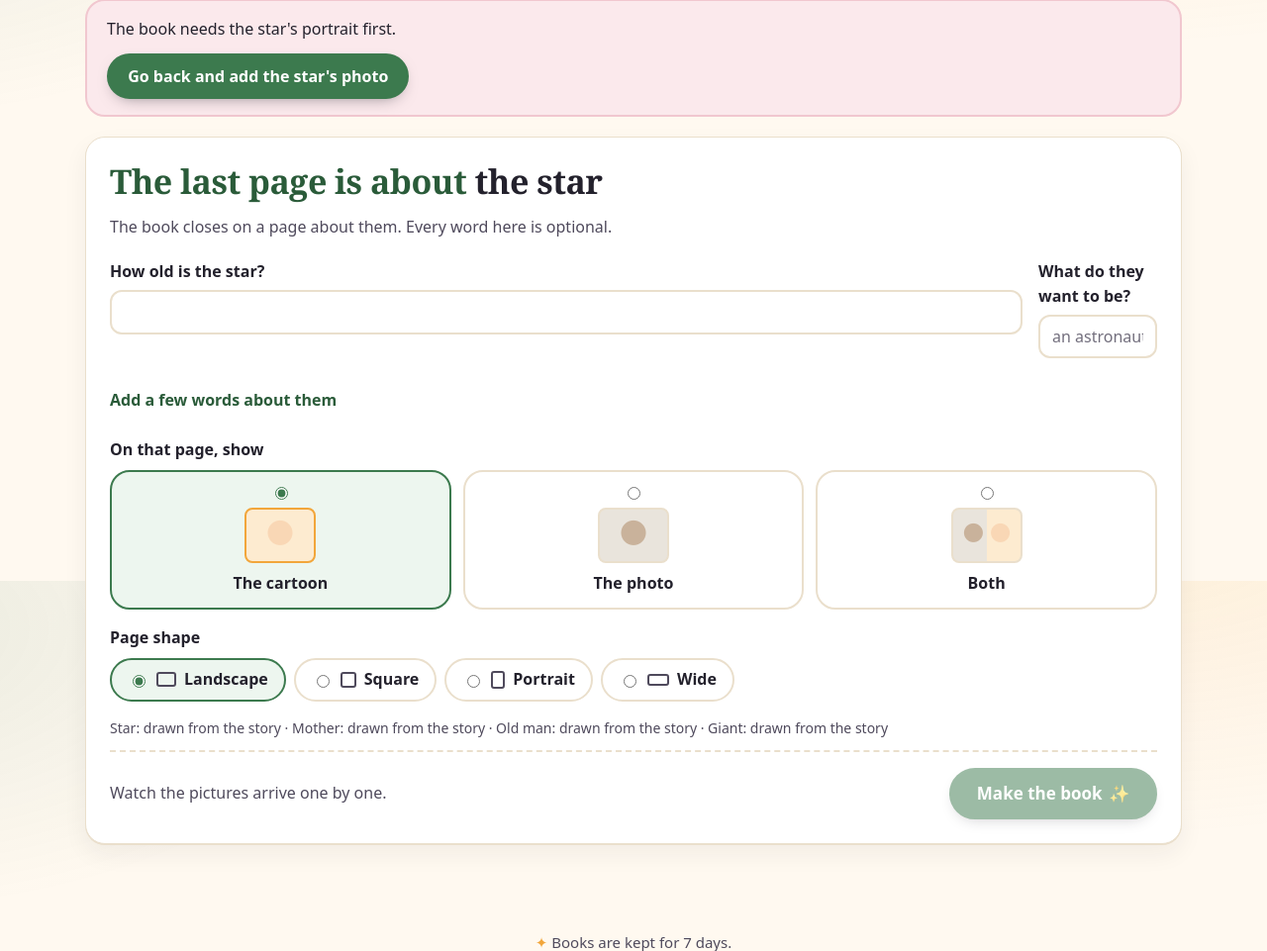
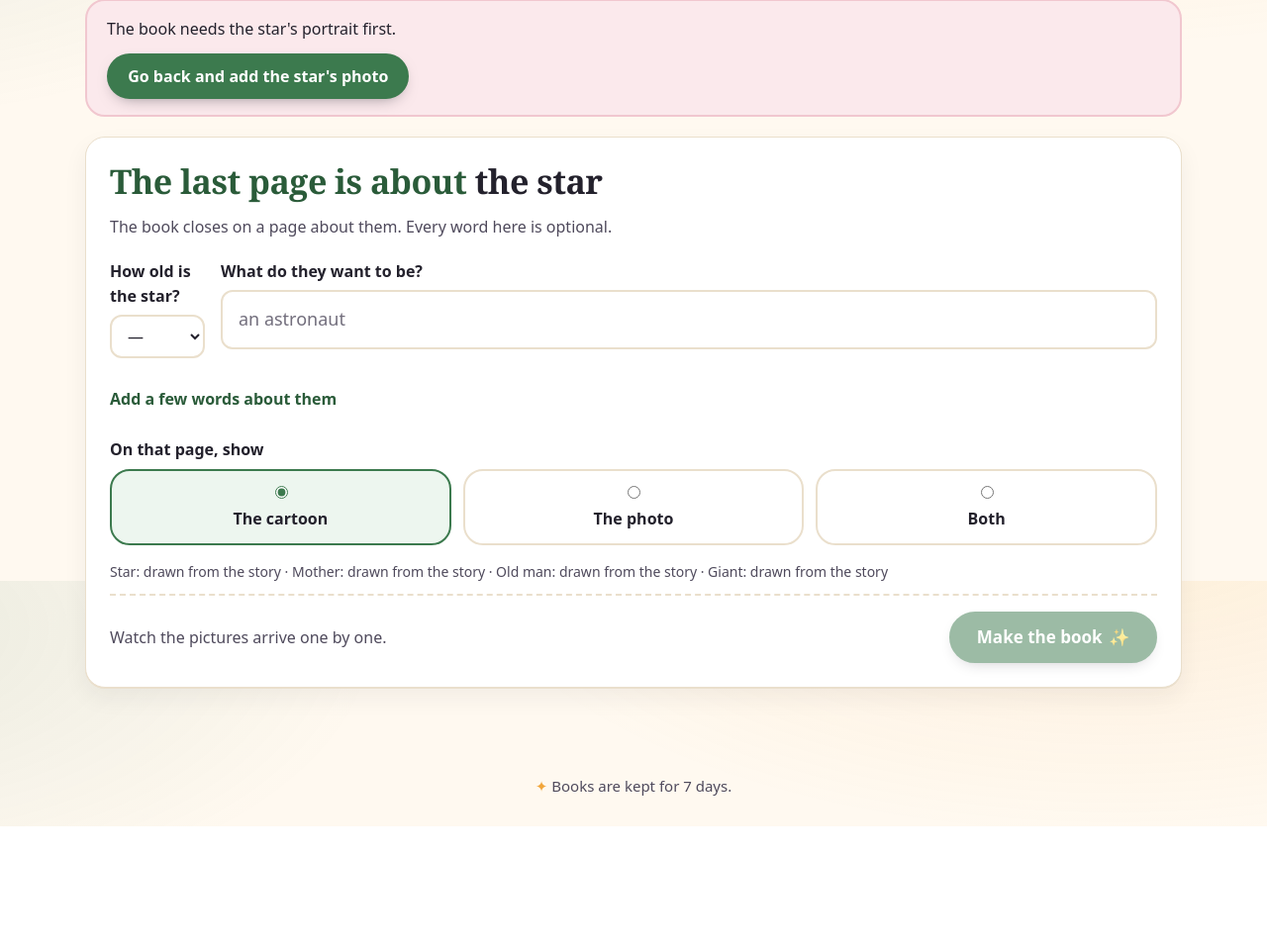
Before and after one commit to SYKhayyat/jack-and-the-beanstalk-book, a FastAPI app: page /stories/jack_and_the_beanstalk/about in a window 1280 px wide. Shown: the part 213-1174 px from the top of the page at 99% size. After the commit the page ends 1048 px from the top, so only its background shows below. Run offline with FastAPI, Linux system fonts and the light colour scheme; some libraries are stand-ins or nearby versions; some web fonts are replaced.

Commit message:
fix(book): number age picker, bigger goal field, no shape pick; faster limits; seat the giant; moderation fallback
- about page: age is a number select, goal field is wider, picker illustrations and page-shape pick removed (plates fix the shape)
- dismissible flash notices; warmer page paper; stacked cover is full page size
- generation limits raised (12 concurrent, 120/min)
- harp by the table; giant stays seated with boots in front of the chair, never under the table or floating (prompts, reviewer, judge)
- reviewer: one short retry, cooldown after failures; a moderation block keeps the best earlier attempt instead of failing the book

Co-Authored-By: Claude Sonnet 5.5 <noreply@anthropic.com>

```diff
--- a/app/config.py
+++ b/app/config.py
@@ -247,7 +247,7 @@ class Settings(BaseSettings):
         ),
     )
     max_concurrent_generations: int = Field(
-        default=2,
+        default=12,
         ge=1,
         le=64,
         description=(
@@ -257,7 +257,7 @@ class Settings(BaseSettings):
         ),
     )
     max_generations_per_minute: int = Field(
-        default=30,
+        default=120,
         ge=1,
         le=10_000,
         description="Per-client abuse brake for billable generation requests.",
--- a/app/prompts.toml
+++ b/app/prompts.toml
@@ -469,7 +469,7 @@ page_world = """THE PROPS AND PLACES (fixed designs: whenever one appears it is
 - The beanstalk: one twisting green stalk as thick as an old oak trunk — wider than the cottage door — with broad heart-shaped leaves, rising from the garden to the right of the cottage out of a low ring of grey fieldstones. After it is cut, a broad flat cut stump stays inside that stone ring.
 - The cloud country: rolling white cloud-banks firm enough to walk on, the top of the beanstalk at the right-hand side, the castle far across the plain to the left.
 - The castle: one grey stone castle with exactly three round towers with pointed slate roofs, the tallest in the middle, and a great arched wooden door; never more towers, never fewer.
-- The giant's kitchen: a vast stone hall, always arranged the same way: the towering hearth with giant iron pots on the left wall, the great oak table in the middle with the giant's high-backed chair on its near side, a wooden perch over a nest of straw in the right-hand corner, the great door in the right wall, one high narrow window. Everything is built to the giant's size: the tabletop is far above the child's head, the chair seat is higher than the child, and when the giant sits, his legs are under the table.
+- The giant's kitchen: a vast stone hall, always arranged the same way: the towering hearth with giant iron pots on the left wall, the great oak table in the middle with the giant's high-backed chair on its near side, a wooden perch over a nest of straw in the right-hand corner, the great door in the right wall, one high narrow window. Everything is built to the giant's size: the tabletop is far above the child's head, the chair seat is higher than the child, and when the giant sits, he sits upright on the chair, pulled back from the table, his boots flat on the floor in FRONT of the chair with the chair standing solid behind his legs — his legs are never under the table and never inside or through the chair.
 - The giant's gold: a small round leather drawstring purse about the size of a loaf of bread, its open mouth brimming with gold coins, heavy with them — a child carries it hugged in both arms, leaning back with the effort; loose coins are flat round gold coins that lie flat where they fall.
 - The giant's spoon: one bowl at one end and one plain handle at the other.
 - The hen: a real, realistic plump brown farm hen with golden-brown feathers, a bright red comb and natural yellow scaly legs with three forward toes and one back toe; never toy-like.
@@ -477,7 +477,7 @@ page_world = """THE PROPS AND PLACES (fixed designs: whenever one appears it is
 - The harp: a small golden lap harp about as tall as the child's body from shoulders to waist, with silver strings and a brown leather carrying strap; it sings by itself and nobody plays it. Once {name} has it, {subject} carries it on {possessive} back by that strap.
 - The axe: an old garden axe with a worn wooden handle about as long as the child's arm and a single grey iron head.
 - Milky-White: Milky-White is the family's cow, and she is an animal: an ordinary white dairy cow with a calm, gentle face, a soft pink muzzle, small short horns and a long tufted tail — the same plain white cow, unchanged, on every page she appears. She is never drawn with human features, clothes, hands or a human face."""
-page_rules = ["Milky-White the cow is the same white cow everywhere she appears: a plain white coat, unchanged from page to page, at whatever distance the scene shows her.", "The giant is never a larger copy of the old man: a different age, a different face, a different beard and a different build.", "In the giant's kitchen the camera is at floor level and the giant is so vast that the frame cuts him off: only his boots and legs show, rising out of the top of his slot, and his body and face are never in the picture. The child is small beside the furniture.", "In this tale the world works the same way: a climber's hands grip the beanstalk, the axe blade bites into the trunk it is cutting, no hand sinks into the harp's strings, no coins pass through the purse, and the gold is real gold."]
+page_rules = ["Milky-White the cow is the same white cow everywhere she appears: a plain white coat, unchanged from page to page, at whatever distance the scene shows her.", "The giant is never a larger copy of the old man: a different age, a different face, a different beard and a different build.", "In the giant's kitchen the camera is at floor level and the giant is so vast that the frame cuts him off: only his boots and legs show, rising out of the top of his slot, and his body and face are never in the picture. His boots and shins are drawn in front of the chair or in clear floor space beside it, on the floor: never beneath the table, never overlapping or passing through the chair or its legs. The child is small beside the furniture.", "In this tale the world works the same way: a climber's hands grip the beanstalk, the axe blade bites into the trunk it is cutting, no hand sinks into the harp's strings, no coins pass through the purse, and the gold is real gold."]
 
 [stories.jack_and_the_beanstalk.places]
 cottage = "the cottage — a small single-storey cottage of grey fieldstone under a golden thatched roof, one tall square stone chimney with a square cap at its left end and no chimney pot, one square window with a wooden shutter to the left of the door and no flower box, a weathered blue-green plank door with an iron handle and a stone step, a vegetable garden in front with a path of flat stones, and a low wooden picket fence with exactly one gate, standing alone at the end of a dirt lane."
@@ -605,7 +605,7 @@ Report exactly one JSON object and nothing else, in this shape:
 - "face_obscured": a face is hidden, cut off at the frame edge, or turned away in a way that loses the character
 - "frightening": blood, a wound, a weapon being used or pointed at someone, an attack in progress, or a child shown in real terror. A tool lying about, or used for the job the description says (an axe chopping a tree), is not a weapon. The story's villain (a wolf, a giant) may look sly, cross or toothy in a friendly cartoon way; that alone is not frightening
 - "wrong_counts": a number the description states and the story depends on (five beans, three bears) is clearly wrong
-- "deformed": extra or missing limbs, extra fingers, fused hands, doubled feet, or a body that reads as broken
+- "deformed": extra or missing limbs, extra fingers, fused hands, doubled feet, or a body that reads as broken, legs or a body passing through a chair, table or other solid object, a figure wedged under a table instead of beside it, or a figure floating in the air with nothing holding it
 - "collage": more than one picture in the frame — a grid of tiles, panels, a storyboard, a character sheet, or the same person shown more than once
 - "other": something else a parent would notice that makes this a bad page; say what in the note
 
--- a/app/routes/web.py
+++ b/app/routes/web.py
@@ -4,7 +4,7 @@ One flow, one screen per step (``docs/ui-redesign-plan.md``):
 
     /                               the shelf — choose a book
     /stories/{story}/studio         give the characters faces
-    /stories/{story}/about          say who it is for, choose the page shape
+    /stories/{story}/about          say who it is for
     /books/{book_id}                watch it being drawn, then read and keep it
 
 Every page shares one header (wordmark, My books, wallet, sign out) built by
@@ -22,7 +22,6 @@ from fastapi.templating import Jinja2Templates
 from app.dependencies import ContainerDep
 from app.models import (
     ApparentAge,
-    AspectRatio,
     Expression,
     HairColour,
     HairStyle,
@@ -51,14 +50,6 @@ from app.stories import shelf as shelf_cards
 __all__ = ["page_chrome", "router"]
 
 router = APIRouter(tags=["web"])
-
-#: The page shapes the About screen offers, in the order a person thinks of them.
-_PAGE_SHAPES = (
-    (AspectRatio.LANDSCAPE, "Landscape"),
-    (AspectRatio.PORTRAIT, "Square"),
-    (AspectRatio.TALL, "Portrait"),
-    (AspectRatio.CINEMATIC, "Wide"),
-)
 
 _ABOUT_PHOTO_LABELS = (
     (AboutPhotoChoice.CARTOON, "The cartoon"),
@@ -163,12 +154,10 @@ def about_screen(
 ) -> HTMLResponse:
     """The last step: the words for the last page, its picture, and Make the book.
 
-    The page shape is offered only when the story leaves it open; a plated
-    story's pages are its plates' shape.
+    There is no page-shape choice: every page is the plates' shape.
     """
     story, edition = _startable_or_404(container, story_key)
     chrome = page_chrome(container, session, request)
-    rules = story_rules(edition)
     return _render(
         request,
         "about_page.html",
@@ -177,8 +166,6 @@ def about_screen(
             "story": story,
             "steps": _steps(edition),
             "names": dict(edition.names),
-            "page_shapes": _PAGE_SHAPES if rules.page_shape is None else (),
-            "default_shape": rules.defaults().aspect_ratio,
             "about_photo_choices": _ABOUT_PHOTO_LABELS,
             "cast": [
                 ("star", "Star"),
--- a/app/services/decision_judge.py
+++ b/app/services/decision_judge.py
@@ -78,7 +78,10 @@ QUESTIONS: Mapping[str, str] = {
     ),
     "deformed": (
         "Does any figure have extra or missing limbs, extra fingers, fused hands, "
-        "doubled feet, or a body that reads as broken?"
+        "doubled feet, a body that reads as broken, a body or legs passing "
+        "through a chair, table or other solid object, a figure squeezed under a "
+        "table instead of beside it, or a figure floating with nothing under or "
+        "holding it?"
     ),
     "collage": (
         "Is the frame more than one picture: a grid of tiles, panels, a character "
--- a/app/services/pdf.py
+++ b/app/services/pdf.py
@@ -78,7 +78,7 @@ _MARGIN_CAP = 0.50  # the margin may take this fraction of the art height before
 
 # The page's paper. Public because the template check samples the drawn page
 # against it (tests/test_page_template.py), not because callers may change it.
-PAPER_RGB = (250, 246, 236)
+PAPER_RGB = (244, 234, 210)
 _INK = (64, 48, 32)
 _GOLD = (184, 142, 64)
 _SHADOW = (24, 16, 8)
--- a/app/services/reviewer.py
+++ b/app/services/reviewer.py
@@ -96,7 +96,7 @@ PASS_SCORE = 70
 #: that is how a reviewer quietly doubles its own cost. A failed call is not
 #: billed, so these retries cost nothing; a real run lost 6 of 49 reviews to
 #: them before this existed.
-_TRANSIENT_BACKOFF_SECONDS: tuple[float, ...] = (4.0, 12.0, 30.0)
+_TRANSIENT_BACKOFF_SECONDS: tuple[float, ...] = (3.0,)
 
 #: HTTP statuses that mean "try again shortly", not "this request is wrong".
 _TRANSIENT_CODES = frozenset({408, 429, 500, 502, 503, 504})
@@ -265,7 +265,7 @@ class GeminiReviewer:
         self,
         api_key: str,
         model: str = "gemini-3.1-flash-lite",
-        timeout_seconds: int = 60,
+        timeout_seconds: int = 20,
     ):
         if not api_key.strip():
             raise ReviewerUnavailable(
--- a/app/static/about.js
+++ b/app/static/about.js
@@ -1,5 +1,5 @@
 /* The About screen, the last step: the words for the last page, the picture
-   it shows, the page shape (when the story leaves it open), and the one
+   it shows, and the one
    button that starts the book. The name was asked first, in the studio, and
    is read from the same draft. Every field is optional; the only thing that
    can stop the book is a missing star portrait. */
@@ -43,7 +43,7 @@ function restoreFields() {
     if (saved[name] !== undefined) field(name).value = saved[name];
   }
   if (saved.details) document.getElementById("about-more").open = true;
-  for (const name of ["about_photo", "aspect_ratio"]) {
+  for (const name of ["about_photo"]) {
     if (!saved[name]) continue;
     const radio = form.querySelector(`input[name="${name}"][value="${saved[name]}"]`);
     if (radio) radio.checked = true;
@@ -58,7 +58,7 @@ function rememberFields() {
   // The name belongs to the studio's first step; keep it as it is.
   const about = { about_name: draft.about?.about_name || "" };
   for (const name of TEXT_FIELDS) about[name] = field(name).value;
-  for (const name of ["about_photo", "aspect_ratio"]) {
+  for (const name of ["about_photo"]) {
     about[name] = form.querySelector(`input[name="${name}"]:checked`)?.value || "";
   }
   draft.about = about;
@@ -123,7 +123,7 @@ async function startBook() {
     const value = field(key).value.trim();
     if (value) body.append(key, value);
   }
-  for (const key of ["about_photo", "aspect_ratio"]) {
+  for (const key of ["about_photo"]) {
     const value = form.querySelector(`input[name="${key}"]:checked`)?.value;
     if (value) body.append(key, value);
   }
--- a/app/static/chrome.js
+++ b/app/static/chrome.js
@@ -58,3 +58,14 @@ if (menu) {
     if (menu.open && !menu.contains(event.target)) menu.open = false;
   });
 }
+
+/* A flash message is a notice, not a fixture: it has a close button and
+   goes by itself after a few seconds. */
+for (const flash of document.querySelectorAll("[data-flash]")) {
+  const dismiss = () => {
+    flash.classList.add("fading");
+    setTimeout(() => flash.remove(), 400);
+  };
+  flash.querySelector(".flash-close")?.addEventListener("click", dismiss);
+  setTimeout(dismiss, 6000);
+}
--- a/app/static/style.css
+++ b/app/static/style.css
@@ -697,6 +697,22 @@ button.button {
   background: var(--marigold-soft);
   color: #7a4a06;
   font-size: 15px;
+  display: flex;
+  align-items: center;
+  justify-content: space-between;
+  gap: 12px;
+  transition: opacity 0.4s;
+}
+.flash.fading {
+  opacity: 0;
+}
+.flash-close {
+  border: 0;
+  background: none;
+  color: inherit;
+  font-size: 22px;
+  line-height: 1;
+  cursor: pointer;
 }
 
 /* --- book covers ------------------------------------------------------------------- */
@@ -1706,7 +1722,7 @@ dialog.modal form {
 }
 .about-fields {
   display: grid;
-  grid-template-columns: 1fr 120px;
+  grid-template-columns: 96px 1fr;
   gap: 14px 16px;
   margin: 20px 0;
 }
@@ -1714,6 +1730,10 @@ dialog.modal form {
   display: flex;
   flex-direction: column;
   gap: 6px;
+}
+.about-fields .field.grow input {
+  font-size: 18px;
+  padding: 14px 16px;
 }
 .about-fields .field.wide {
   grid-column: 1 / -1;
@@ -1744,48 +1764,6 @@ dialog.modal form {
 .choice-card input {
   accent-color: var(--bean);
 }
-.choice-picture {
-  width: 72px;
-  height: 56px;
-  border-radius: 8px;
-  background: var(--paper);
-  border: 2px solid var(--line);
-  position: relative;
-}
-.choice-cartoon {
-  background: radial-gradient(circle at 50% 45%, var(--skin) 0 12px, transparent 13px), var(--marigold-soft);
-  border-color: var(--marigold);
-}
-.choice-photo {
-  background: radial-gradient(circle at 50% 45%, var(--photo-ink) 0 12px, transparent 13px), var(--photo-soft);
-}
-.choice-both {
-  background:
-    radial-gradient(circle at 30% 45%, var(--photo-ink) 0 9px, transparent 10px),
-    radial-gradient(circle at 70% 45%, var(--skin) 0 9px, transparent 10px),
-    linear-gradient(90deg, var(--photo-soft) 50%, var(--marigold-soft) 50%);
-}
-.shapes .shape-icon {
-  display: inline-block;
-  border: 2px solid var(--ink-soft);
-  border-radius: 3px;
-}
-.shape-4x3 {
-  width: 20px;
-  height: 15px;
-}
-.shape-1x1 {
-  width: 16px;
-  height: 16px;
-}
-.shape-3x4 {
-  width: 14px;
-  height: 18px;
-}
-.shape-16x9 {
-  width: 22px;
-  height: 12px;
-}
 .locked-in {
   font-size: 14px;
   color: var(--ink-soft);
@@ -1831,7 +1809,7 @@ dialog.modal form {
    right). Before it runs, the stacked page simply takes the column's width. */
 
 .book-screen {
-  --page-paper: #faf6ec; /* the PDF's PAPER_RGB */
+  --page-paper: #f4ead2; /* the PDF's PAPER_RGB */
   --page-ink: #403020; /* the PDF's _INK */
   --page-gold: #b88e40; /* the PDF's _GOLD */
 }
@@ -1920,6 +1898,12 @@ dialog.modal form {
   height: 100%;
   aspect-ratio: auto;
   border-radius: 0;
+}
+/* Stacked, the cover is the whole page: art and word band together, so it is
+   exactly as big as every page after it. */
+.reader[data-layout="stacked"] .leaf.is-cover .leaf-art {
+  aspect-ratio: auto;
+  height: calc(var(--art-h) + var(--band-h));
 }
 .leaf-text {
   position: relative;
--- a/app/templates/_layout.html
+++ b/app/templates/_layout.html
@@ -63,7 +63,7 @@
   </header>
 
   <main id="main" class="{% block main_class %}page{% endblock %}">
-    {% if flash %}<p class="flash" role="status" aria-live="polite">{{ flash }}</p>{% endif %}
+    {% if flash %}<p class="flash" role="status" aria-live="polite" data-flash><span>{{ flash }}</span><button type="button" class="flash-close" aria-label="Dismiss">×</button></p>{% endif %}
     {% block content %}{% endblock %}
   </main>
 
--- a/app/templates/about_page.html
+++ b/app/templates/about_page.html
@@ -23,9 +23,12 @@
     <div class="about-fields">
       <div class="field narrow">
         <label for="about-age">How old is <span data-role="star-name">the star</span>?</label>
-        <input type="number" id="about-age" name="about_age" min="0" max="99" inputmode="numeric">
+        <select id="about-age" name="about_age">
+          <option value="">—</option>
+          {% for n in range(1, 100) %}<option value="{{ n }}">{{ n }}</option>{% endfor %}
+        </select>
       </div>
-      <div class="field">
+      <div class="field grow">
         <label for="about-title">What do they want to be?</label>
         <input type="text" id="about-title" name="about_title" maxlength="60" placeholder="an astronaut">
       </div>
@@ -43,20 +46,10 @@
       {% for value, label in about_photo_choices %}
       <label class="choice-card">
         <input type="radio" name="about_photo" value="{{ value }}" {% if loop.first %}checked{% endif %}>
-        <span class="choice-picture choice-{{ value }}" aria-hidden="true"></span>
         <span>{{ label }}</span>
       </label>
       {% endfor %}
     </fieldset>
-
-    {% if page_shapes %}
-    <fieldset class="segmented shapes">
-      <legend>Page shape</legend>
-      {% for value, label in page_shapes %}
-      <label><input type="radio" name="aspect_ratio" value="{{ value }}" {% if value == default_shape %}checked{% endif %}> <span class="shape-icon shape-{{ value|replace(':', 'x') }}" aria-hidden="true"></span>{{ label }}</label>
-      {% endfor %}
-    </fieldset>
-    {% endif %}
 
     <p class="locked-in" id="about-cast-summary" data-cast='{{ cast|tojson }}'></p>
 
--- a/render.yaml
+++ b/render.yaml
@@ -82,10 +82,10 @@ services:
       # Admission control. Beyond this, requests queue and then get 429 rather
       # than fanning out into more billable calls.
       - key: MAX_CONCURRENT_GENERATIONS
-        value: "2"
+        value: "12"
 
       - key: MAX_GENERATIONS_PER_MINUTE
-        value: "12"
+        value: "120"
 
       - key: STORAGE_DIR
         value: /tmp/jack-and-the-beanstalk-book-storage
```
Also changed, not shown: app/books/jack_and_the_beanstalk.toml (+17 -17 lines), app/services/book_runner.py (+36 -3 lines), tests/test_frontend_structure.py (+2 -4 lines), tests/test_page_template.py (+1 -1 lines), tests/test_review_loop.py (+2 -3 lines), 1 other file.
